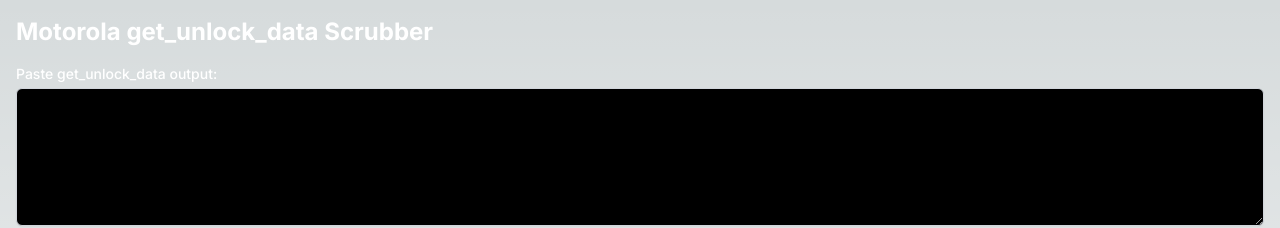
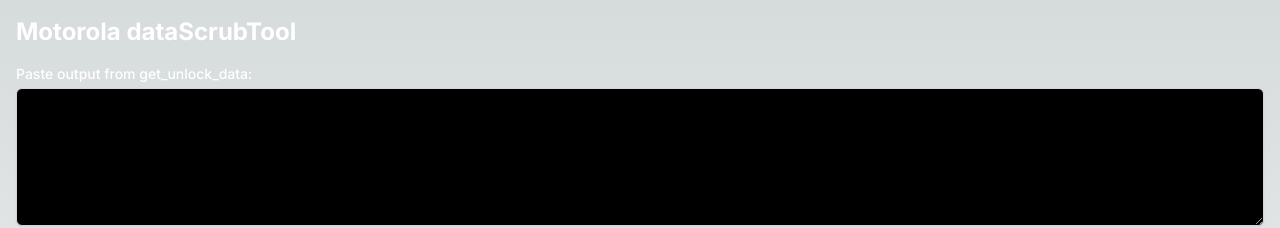
Before and after one commit to juic3b0x/dataScrubTool, a Next.js app: page / in a window 1280 px wide. Shown: the top 228 px of the page. Built offline with nearby package versions, Linux system fonts and the light colour scheme.

Commit message:
refactor: update name to Motorola dataScrubTool

```diff
--- a/src/app/layout.tsx
+++ b/src/app/layout.tsx
@@ -6,7 +6,7 @@
 const inter = Inter({ subsets: ["latin"] });
 
 export const metadata: Metadata = {
-    title: "Motorola get_unlock_data scrubber tool",
+    title: "Motorola dataScrubTool",
     description: "Generated by create next app"
 };
 
--- a/src/app/page.tsx
+++ b/src/app/page.tsx
@@ -40,14 +40,14 @@
     return (
         <div className="container mx-auto p-4">
             <h1 className="text-2xl font-bold mb-4 text-white">
-                Motorola get_unlock_data Scrubber
+                Motorola dataScrubTool
             </h1>
             <div className="mb-4">
                 <label
                     htmlFor="input_data"
                     className="block text-sm font-medium text-white"
                 >
-                    Paste get_unlock_data output:
+                    Paste output from get_unlock_data:
                 </label>
                 <textarea
                     id="input_data"
```
Also changed, not shown: 1 other file (tests, documents, lock files or other folders).
